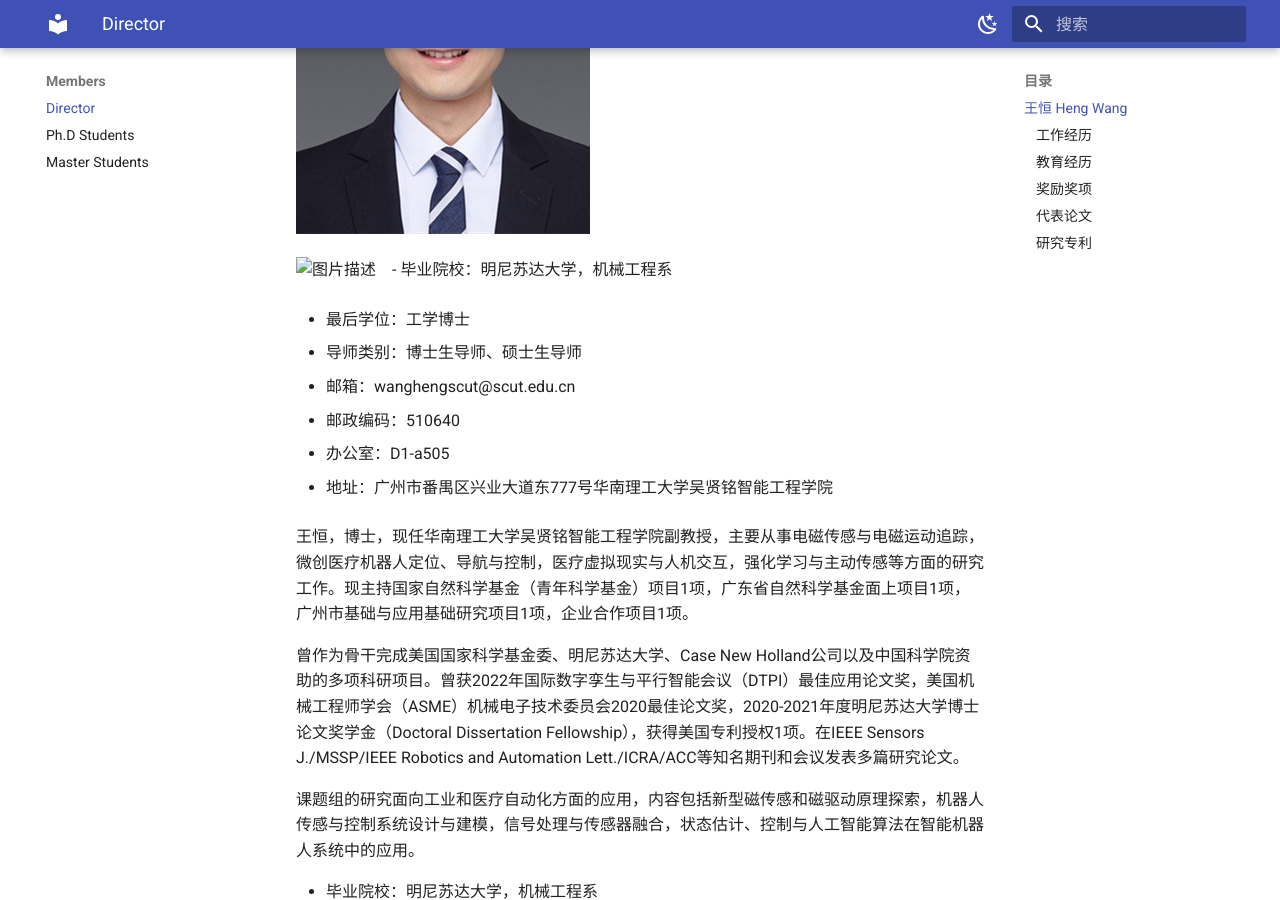
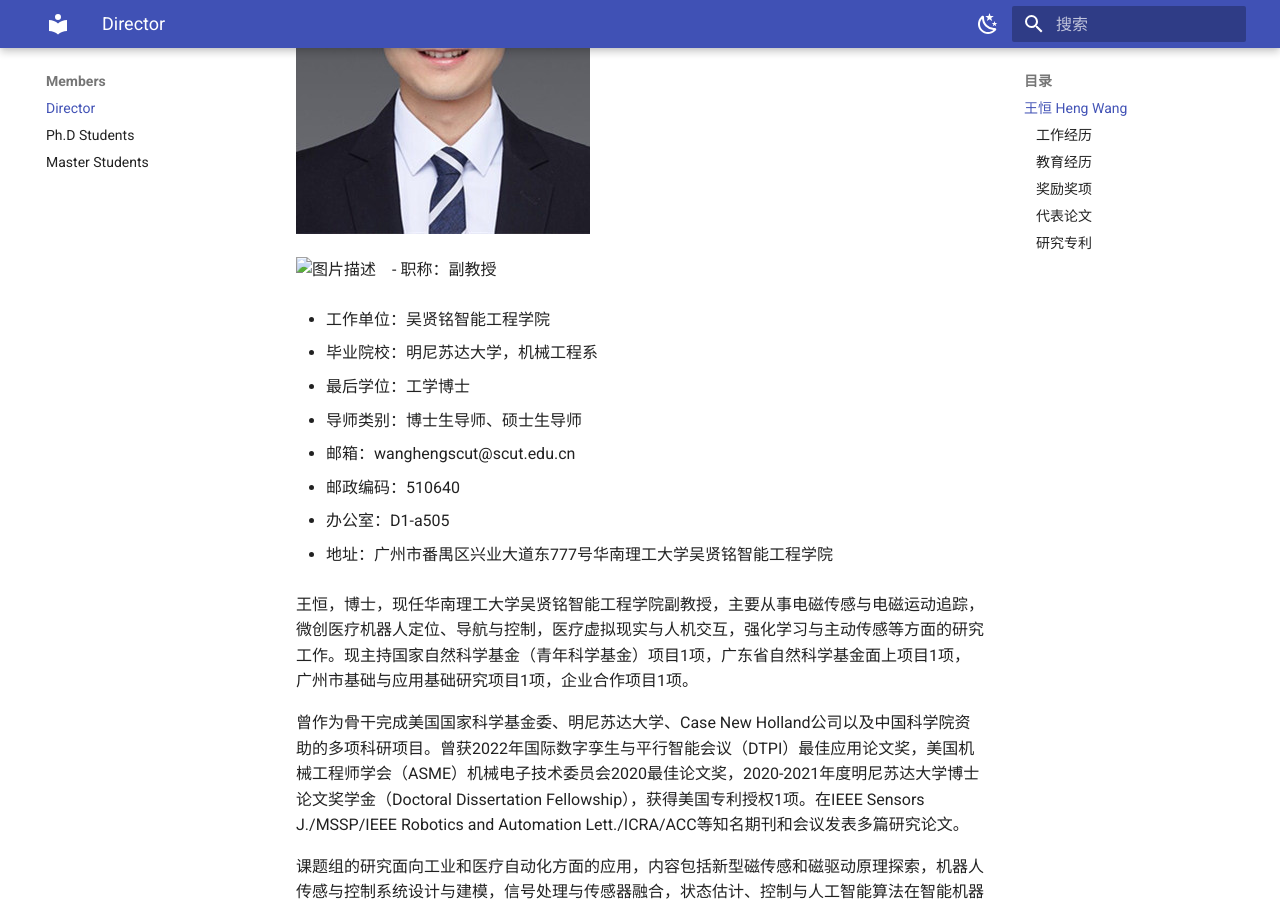
Before and after one commit to juhaocui/Wang-Lab.github.io, an MkDocs documentation site: the page built from docs/director.md, in a window 1280 px wide and 900 px high, scrolled down 475 px. Built offline with MkDocs 1.6.1 and Material for MkDocs 9.7.7, drawn with Linux system fonts in a browser that asks for light colours.

Commit message:
Update director.md

```diff
--- a/docs/director.md
+++ b/docs/director.md
@@ -2,12 +2,13 @@
 - - -
 ## 王恒   Heng Wang
 
-<div class="result" markdown>
-
 ![照片](王导.jpg)
 
+<img align="left" src="王导.jpg" alt="图片描述" />
+- 职称：副教授
 
-<img align="left" src="王导.jpg" alt="图片描述" />
+- 工作单位：吴贤铭智能工程学院
+
 - 毕业院校：明尼苏达大学，机械工程系
 
 - 最后学位：工学博士
```
